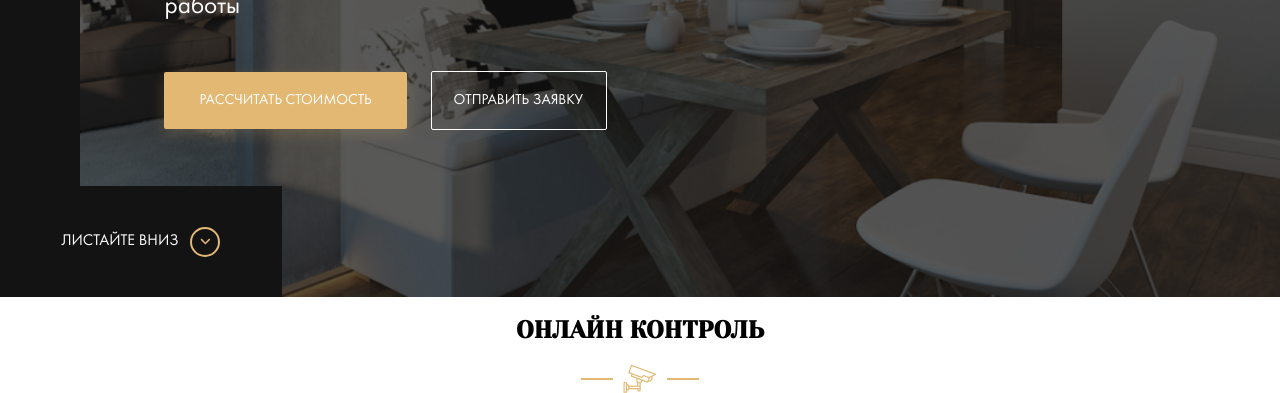
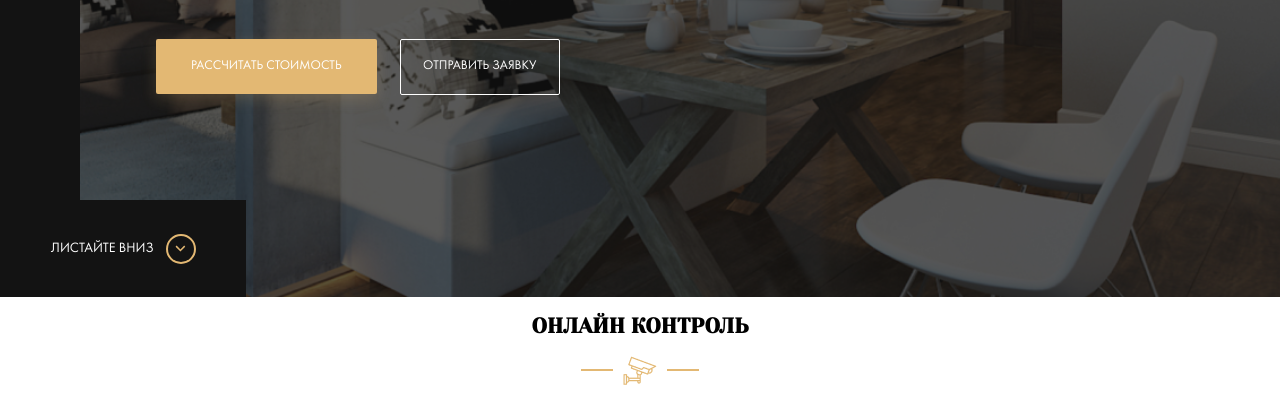
Before and after one commit to HANWoWDOGY/HANWoWDOGY, a website: page index.html in a window 1280 px wide. Shown: the part 503-896 px from the top of the page. Drawn offline with Linux system fonts and the light colour scheme; files whose address does not match are found by name.

Commit message:
feat: corrected the mistake

```diff
--- a/index.html
+++ b/index.html
@@ -4,7 +4,7 @@
     <meta charset="UTF-8">
     <meta name="viewport" content="width=device-width, initial-scale=1.0">
     <meta http-equiv="X-UA-Compatible" content="ie=edge">
-    <link href="https://fonts.googleapis.com/css?family=Yeseva+One&display=swap&subset=cyrillic" rel="stylesheet">
+    <link href="https://fonts.googleapis.com/css?family=Yeseva+One&display=swap" rel="stylesheet">
     <link rel="stylesheet" href="css/style.css">
     <title>book-site</title>
   </head>
--- a/sass/_settings.sass
+++ b/sass/_settings.sass
@@ -1,7 +1,7 @@
 *, *:before, *:after
     box-sizing: border-box
 html
-    font-size: 1rem
+    font-size: 14px
 body
     font-family: 'Futura Book', sans-serif
     font-size: 1rem
```
Also changed, not shown: css/style.css.
